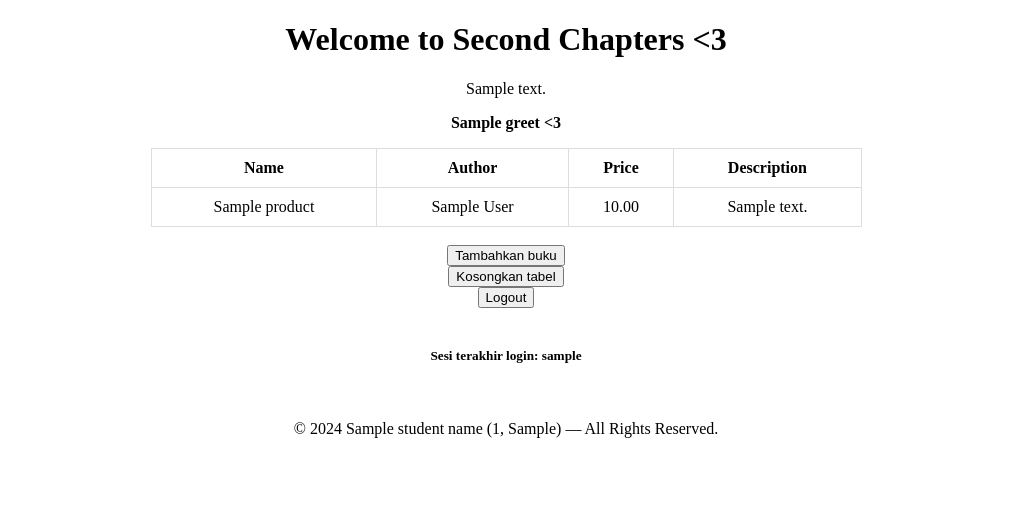
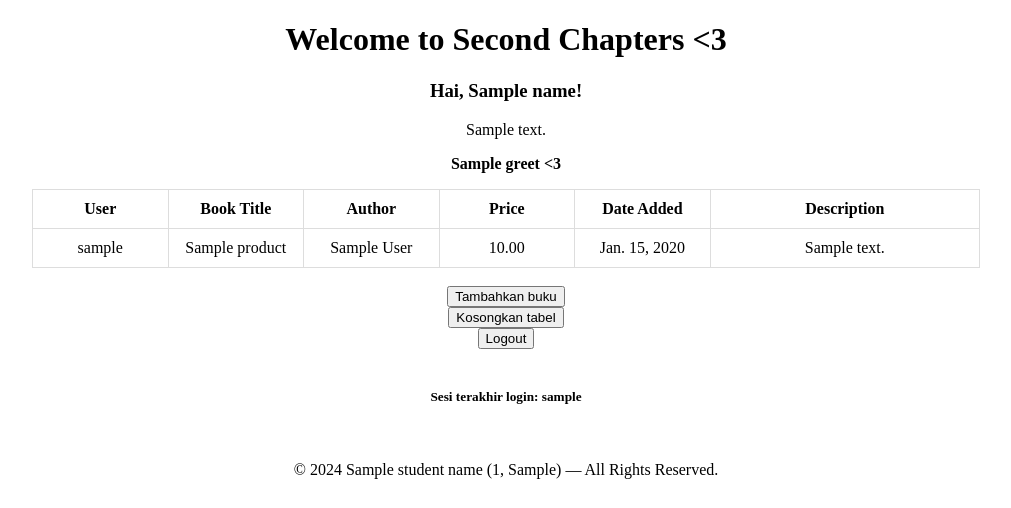
Before and after one commit to mansizsultan/pre-loved-books, a Django app: template main/templates/main.html in a window 1280 px wide. Shown: the top 508 px of the page, without its empty margins (134-1145 px from the left). Run offline with Django 5.2, Linux system fonts and the light colour scheme; tables that the repository leaves empty hold one stand-in row (values such as "Sample post"); the template is opened without the code that fills it: values that come from a table or form of the project are taken from there, most other values are stand-ins (such as "Sample title", 1, 10 or a date in 2020).

Commit message:
FIX models problem  and ADD some features

```diff
--- a/main/models.py
+++ b/main/models.py
@@ -1,12 +1,16 @@
 import uuid
 from django.db import models
+from django.utils import timezone
+from django.contrib.auth.models import User
 
 class Product(models.Model):
+    user = models.ForeignKey(User, on_delete=models.CASCADE)
     id = models.UUIDField(primary_key=True, default=uuid.uuid4, editable=False)
     name = models.CharField(max_length=255)
     author = models.CharField(max_length=255, default='')
     price = models.DecimalField(decimal_places=2, max_digits=15)
     description = models.TextField()
+    date = models.DateField(auto_now_add=True)
 
     @property
     def is_book_expensive(self):
--- a/main/templates/main.html
+++ b/main/templates/main.html
@@ -14,22 +14,37 @@
       }
 
       table {
+        table-layout: fixed;
         margin: 0 auto;
         border-collapse: collapse;
-        width: 75%;
+        width: 100%;
       }
 
       th,
       td {
         padding: 10px;
         border: 1px solid #ddd;
+        word-wrap: break-word; /* Memastikan kata yang panjang terputus */
+        word-break: break-all;
+
       }
+      th:nth-child(6), td:nth-child(6) { /* Kolom Description */
+            width: 30%; /* Misalnya 30% dari lebar tabel */
+        }
+        th:nth-child(1), td:nth-child(1),
+        th:nth-child(2), td:nth-child(2),
+        th:nth-child(3), td:nth-child(3),
+        th:nth-child(4), td:nth-child(4),
+        th:nth-child(5), td:nth-child(5) {
+            width: 14%; /* Kolom lainnya diatur dengan lebar lebih kecil */
+        }
     </style>
     <title>Second Chapters<3</title>
   </head>
   <body>
     <div id="center">
       <h1>Welcome to Second Chapters <3</h1>
+      <h3>Hai, {{ name }}!</h3>
       <p>{{ description }}</p>
       <p><b>{{ greet }} <3</b></p>
     </div>
@@ -41,9 +56,11 @@
       {% else %}
       <table>
         <tr>
-          <th>Name</th>
+          <th>User</th>
+          <th>Book Title</th>
           <th>Author</th>
           <th>Price</th>
+          <th>Date Added</th>
           <th>Description</th>
         </tr>
 
@@ -53,9 +70,11 @@
 
         {% for product in products %}
         <tr>
+          <td>{{product.user}}</td>
           <td>{{product.name}}</td>
           <td>{{product.author}}</td>
           <td>{{product.price}}</td>
+          <td>{{product.date}}</td>
           <td>{{product.description}}</td>
         </tr>
         {% endfor %}
@@ -63,7 +82,7 @@
 
       {% endif %}
 
-      <br/>
+      <br />
 
       <a href="{% url 'main:create_product' %}">
         <button>Tambahkan buku</button>
@@ -83,14 +102,11 @@
       <h5>Sesi terakhir login: {{ last_login }}</h5>
       <br />
 
-
       <p>
         © 2024 {{ student_name }} ({{ student_id }}, {{ student_class }}) — All
         Rights Reserved.
       </p>
-
     </div>
-
   </body>
 </html>
 {% endblock content %}
--- a/pre_loved_books/settings.py
+++ b/pre_loved_books/settings.py
@@ -10,6 +10,7 @@ For the full list of settings and their values, see
 https://docs.djangoproject.com/en/5.1/ref/settings/
 """
 
+import os
 from pathlib import Path
 
 # Build paths inside the project like this: BASE_DIR / 'subdir'.
@@ -23,7 +24,8 @@ BASE_DIR = Path(__file__).resolve().parent.parent
 SECRET_KEY = 'django-insecure-20*7caaz*-s1fu^-oyis2w^ae^$e&n1p^t+vheuoammq897tya'
 
 # SECURITY WARNING: don't run with debug turned on in production!
-DEBUG = True
+PRODUCTION = os.getenv("PRODUCTION", False)
+DEBUG = not PRODUCTION
 
 ALLOWED_HOSTS = ["localhost", "127.0.0.1", "sultan-ibnu-prelovedbooks.pbp.cs.ui.ac.id"]
 
```
Also changed, not shown: main/views.py (+5 -2 lines), main/migrations/0006_product_date_product_user.py (added).
